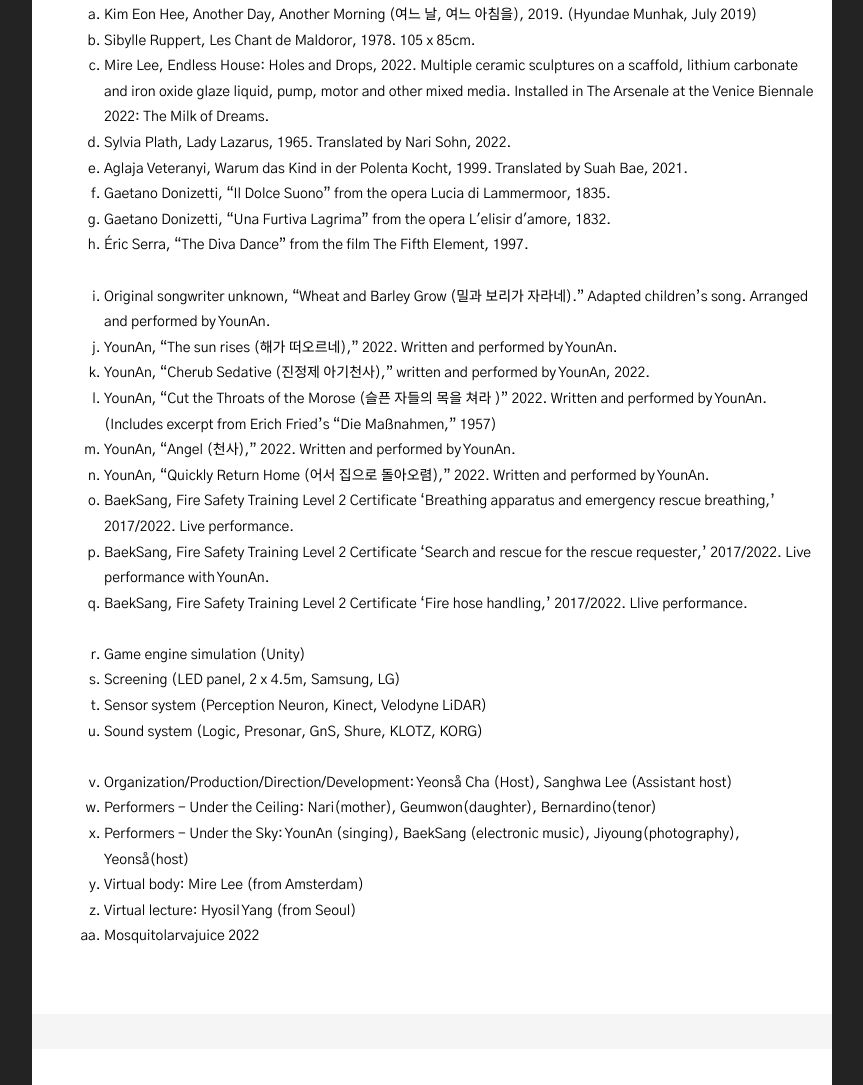
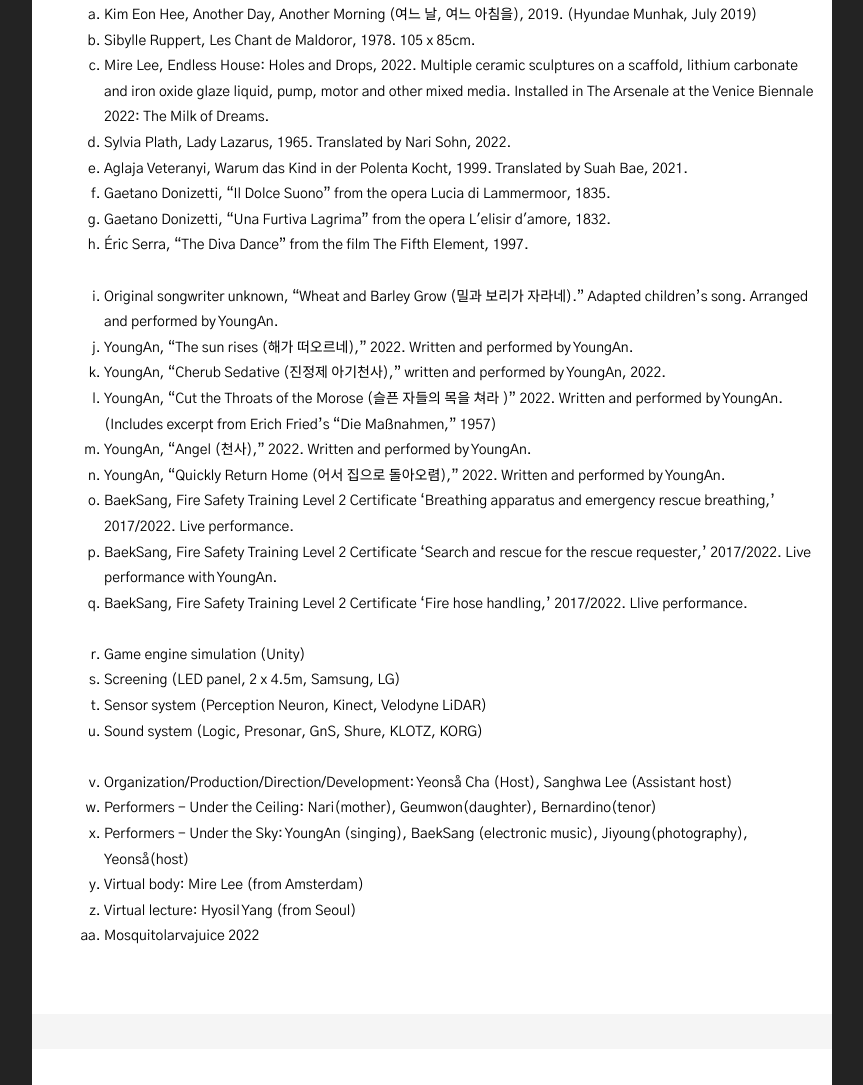
Before and after one commit to energywhoisshe/6, a plain HTML site: page en.html in a window 1280 px wide. Shown: the part 803-1888 px from the top of the page, without its empty margins (208-1071 px from the left). Drawn offline with Linux system fonts and the light colour scheme; a web font is replaced by a local one.

Commit message:
Add files via upload

```diff
--- a/en.html
+++ b/en.html
@@ -122,14 +122,14 @@
 						<li>Éric Serra, “The Diva Dance” from the film The Fifth Element, 1997.</li>
 						<br>
 
-						<li>Original songwriter unknown, “Wheat and Barley Grow (밀과 보리가 자라네).” Adapted children’s song. Arranged and performed by YounAn.</li>
-						<li>YounAn, “The sun rises (해가 떠오르네),” 2022. Written and performed by YounAn.</li>
-						<li>YounAn, “Cherub Sedative (진정제 아기천사),” written and performed by YounAn, 2022.</li>
-						<li>YounAn, “Cut the Throats of the Morose (슬픈 자들의 목을 쳐라 )” 2022. Written and performed by YounAn. (Includes excerpt from Erich Fried’s “Die Maßnahmen,” 1957)</li>
-						<li>YounAn, “Angel (천사),” 2022. Written and performed by YounAn.</li>
-						<li>YounAn, “Quickly Return Home (어서 집으로 돌아오렴),” 2022. Written and performed by YounAn.</li>
+						<li>Original songwriter unknown, “Wheat and Barley Grow (밀과 보리가 자라네).” Adapted children’s song. Arranged and performed by YoungAn.</li>
+						<li>YoungAn, “The sun rises (해가 떠오르네),” 2022. Written and performed by YoungAn.</li>
+						<li>YoungAn, “Cherub Sedative (진정제 아기천사),” written and performed by YoungAn, 2022.</li>
+						<li>YoungAn, “Cut the Throats of the Morose (슬픈 자들의 목을 쳐라 )” 2022. Written and performed by YoungAn. (Includes excerpt from Erich Fried’s “Die Maßnahmen,” 1957)</li>
+						<li>YoungAn, “Angel (천사),” 2022. Written and performed by YoungAn.</li>
+						<li>YoungAn, “Quickly Return Home (어서 집으로 돌아오렴),” 2022. Written and performed by YoungAn.</li>
 						<li>BaekSang, Fire Safety Training Level 2 Certificate ‘Breathing apparatus and emergency rescue breathing,’ 2017/2022. Live performance.</li>
-						<li>BaekSang, Fire Safety Training Level 2 Certificate ‘Search and rescue for the rescue requester,’ 2017/2022. Live performance with YounAn.</li>
+						<li>BaekSang, Fire Safety Training Level 2 Certificate ‘Search and rescue for the rescue requester,’ 2017/2022. Live performance with YoungAn.</li>
 						<li>BaekSang, Fire Safety Training Level 2 Certificate ‘Fire hose handling,’ 2017/2022. Llive performance.</li>
 
 						<br>
@@ -143,7 +143,7 @@
 
 						<li>Organization/Production/Direction/Development: Yeonså Cha (Host), Sanghwa Lee (Assistant host)</li>
 						<li>Performers - Under the Ceiling: Nari(mother), Geumwon(daughter), Bernardino(tenor)</li>
-						<li>Performers - Under the Sky: YounAn (singing), BaekSang (electronic music), Jiyoung(photography), Yeonså(host)</li>
+						<li>Performers - Under the Sky: YoungAn (singing), BaekSang (electronic music), Jiyoung(photography), Yeonså(host)</li>
 						<li>Virtual body: Mire Lee (from Amsterdam)</li>
 						<li>Virtual lecture: Hyosil Yang (from Seoul)</li>
 						<li>Mosquitolarvajuice 2022</li>
@@ -257,11 +257,11 @@
 			<summary>People who are connected, associated, and caregivers</summary>
 			<p>
 				<dt>Cast/Production/Music</dt>
-					<dd>Performer | Nari Sohn, Geumwon Kim, YounAn, BaekSang, Jiyoung Hong, Bernadino Lee, Yeonså Cha
+					<dd>Performer | Nari Sohn, Geumwon Kim, YoungAn, BaekSang, Jiyoung Hong, Bernadino Lee, Yeonså Cha
 
 					<li>Energy healer & 'Lady Lazarus' Poetry reader & translator | Nari Sohn</li>
 					<li>'Una Furtiva Lagrima' opera singing | Bernadino Lee</li>
-					<li>'Wheat and Barley Grow' and original music set list | YounAn</li>
+					<li>'Wheat and Barley Grow' and original music set list | YoungAn</li>
 					<li>'Il Dolce Suono' & 'Diva Dance' Electronic Music/Virtual Instrument production, Breathing apparatus & Fire horse operation | BaekSang</li>
 
 					<br>
@@ -270,7 +270,7 @@
 					Virtual Lecture | Hosil Yang
 					<li>Original sculpture & related materials provided by, Adaptation advisor | Mire Lee</li>
 					<li>Remote lecturer | Hyosil Yang </li>
-					<li>Remote lecture Participants | Nari Sohn, Geumwon Kim, YounAn, BaekSang, Jiyoung Hong, Yeonså Cha, Mire Lee, Yeonsuk Rita Lee</li>
+					<li>Remote lecture Participants | Nari Sohn, Geumwon Kim, YoungAn, BaekSang, Jiyoung Hong, Yeonså Cha, Mire Lee, Yeonsuk Rita Lee</li>
 					<br>
 
 					Performance advisor as a drag performance artist | Isu Mignon Mignonne
```
